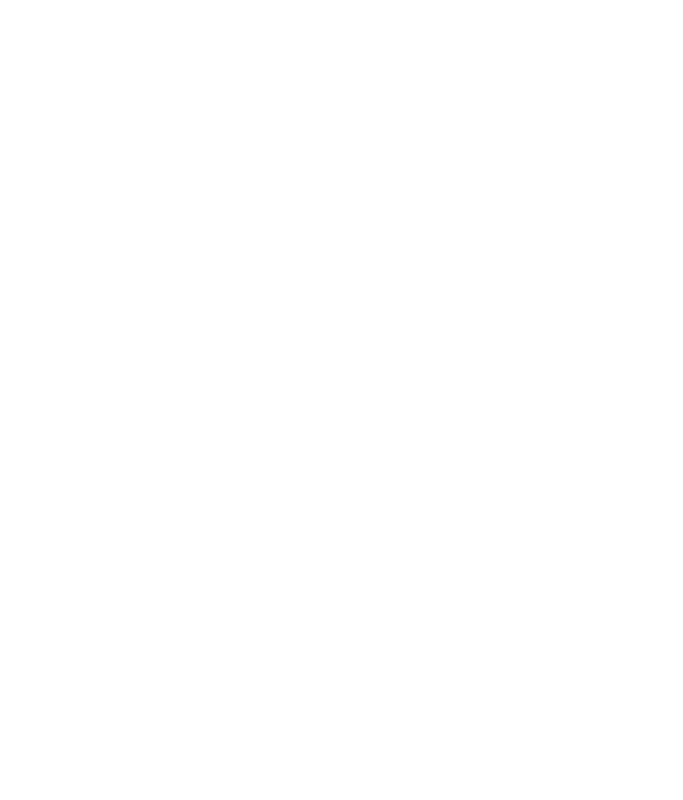
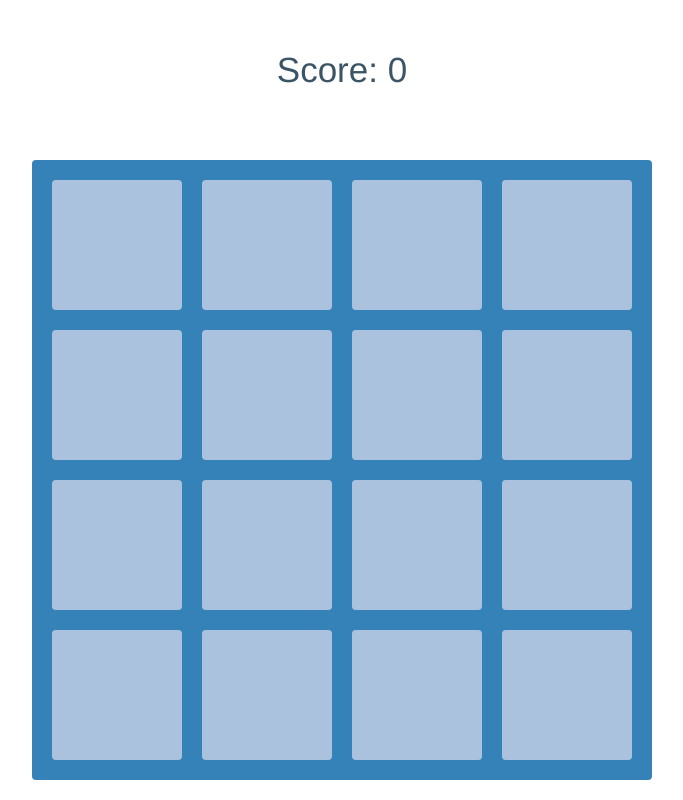
Before and after one commit to mjmartinez13/2048, a plain HTML site: page index.html in a window 1280 px wide. Shown: the whole page, without its empty margins (298-981 px from the left). Drawn offline with nearby package versions, Linux system fonts and the light colour scheme.

Commit message:
html & css setup

```diff
--- /dev/null
+++ b/css/style.css
@@ -0,0 +1,86 @@
+body {
+  color: #3c5566;
+  font-family: "Helvetica Neue", Arial, sans-serif;
+  font-size: 18px;
+  margin: 0;
+  padding: 0;
+}
+
+#score {
+  font-size: 35px;
+  text-align: center;
+  padding: 50px;
+}
+
+#game-board {
+  background: #3582b8;
+  border-radius: 4px;
+  padding: 10px;
+  width: 600px;
+  margin: 0 auto;
+  margin-top: 20px;
+}
+
+.clearfix {
+  clear: both;
+}
+
+.row {
+  height: 100%;
+  width: 100%;
+}
+
+.cell,
+.tile {
+  background: rgba(225, 226, 241, 0.5);
+  border-radius: 4px;
+  box-sizing: border-box;
+  height: 130px;
+  float: left;
+  margin: 10px;
+  width: 130px;
+}
+
+.tile {
+  background: rgba(225, 226, 241, 0.35);
+  box-sizing: border-box;
+  color: #fff;
+  float: none;
+  font-size: 55px;
+  font-weight: bold;
+  padding-top: 30px;
+  position: absolute;
+  text-align: center;
+  text-shadow: 1px 1px 3px #000;
+}
+
+.tile.tile-position-0-0 { transform: translate(0, 0); }
+.tile.tile-position-0-1 { transform: translate(150px, 0); }
+.tile.tile-position-0-2 { transform: translate(300px, 0); }
+.tile.tile-position-0-3 { transform: translate(450px, 0); }
+.tile.tile-position-1-0 { transform: translate(0, 150px); }
+.tile.tile-position-1-1 { transform: translate(150px, 150px); }
+.tile.tile-position-1-2 { transform: translate(300px, 150px); }
+.tile.tile-position-1-3 { transform: translate(450px, 150px); }
+.tile.tile-position-2-0 { transform: translate(0, 300px); }
+.tile.tile-position-2-1 { transform: translate(150px, 300px); }
+.tile.tile-position-2-2 { transform: translate(300px, 300px); }
+.tile.tile-position-2-3 { transform: translate(450px, 300px); }
+.tile.tile-position-3-0 { transform: translate(0, 450px); }
+.tile.tile-position-3-1 { transform: translate(150px, 450px); }
+.tile.tile-position-3-2 { transform: translate(300px, 450px); }
+.tile.tile-position-3-3 { transform: translate(450px, 450px); }
+
+
+
+.tile.val-2    { background: #93d2ff; }
+.tile.val-4    { background: #4ab5ff; }
+.tile.val-8    { background: #289cef; }
+.tile.val-16   { background: #2a72a3; }
+.tile.val-32   { background: #105a86; }
+.tile.val-64   { background: #00548c; }
+.tile.val-128  { background: #004777; }
+.tile.val-256  { background: #002c4a; }
+.tile.val-512  { background: #000F35; }
+.tile.val-1024 { background: #000921; font-size: 50px; padding-top: 35px; }
+.tile.val-2048 { background: #009894; font-size: 50px; padding-top: 35px; }
--- a/index.html
+++ b/index.html
@@ -3,8 +3,70 @@
   <head>
     <meta charset="utf-8">
     <title> 2048 - an intense game of arrow keys </title>
+    <link rel="stylesheet" href="css/style.css">
   </head>
   <body>
+    <div id="score">
+      Score: <span id="score-display">0</span>
+    </div>
+
+    <div id="game-board">
+      <div class="row">
+        <div class="cell"></div>
+        <div class="cell"></div>
+        <div class="cell"></div>
+        <div class="cell"></div>
+      </div>
+
+      <div class="row">
+        <div class="cell"></div>
+        <div class="cell"></div>
+        <div class="cell"></div>
+        <div class="cell"></div>
+      </div>
+
+      <div class="row">
+        <div class="cell"></div>
+        <div class="cell"></div>
+        <div class="cell"></div>
+        <div class="cell"></div>
+      </div>
+
+      <div class="row">
+        <div class="cell"></div>
+        <div class="cell"></div>
+        <div class="cell"></div>
+        <div class="cell"></div>
+      </div>
+
+      <div id="tile-container">
+          <div class="tile tile-position-0-0"></div>
+          <div class="tile tile-position-0-1"></div>
+          <div class="tile tile-position-0-2"></div>
+          <div class="tile tile-position-0-3"></div>
+
+          <div class="tile tile-position-1-0"></div>
+          <div class="tile tile-position-1-1"></div>
+          <div class="tile tile-position-1-2"></div>
+          <div class="tile tile-position-1-3"></div>
+
+          <div class="tile tile-position-2-0"></div>
+          <div class="tile tile-position-2-1"></div>
+          <div class="tile tile-position-2-2"> </div>
+          <div class="tile tile-position-2-3"> </div>
+
+          <div class="tile tile-position-3-0"></div>
+          <div class="tile tile-position-3-1"></div>
+          <div class="tile tile-position-3-2"></div>
+          <div class="tile tile-position-3-3"></div>
+      </div>
+
+      <div class="clearfix"></div>
+
+    </div>
+
+
+
     <script src="http://code.jquery.com/jquery-3.1.1.slim.min.js" integrity="sha256-/SIrNqv8h6QGKDuNoLGA4iret+kyesCkHGzVUUV0shc=" crossorigin="anonymous"></script>
     <script src="js/game-2048.js"></script>
   </body>
--- a/js/game-2048.js
+++ b/js/game-2048.js
@@ -57,6 +57,7 @@ Game2048.prototype._getAviablePosition = function () {
     this.board.forEach(function (row) {
       console.log(row);
     });
+    console.log('Current Score:' + this.score);
   };
 
   // ============================================
@@ -226,7 +227,7 @@ Game2048.prototype._getAviablePosition = function () {
     }
   };
 
-  Game2048.prototype._updateScore = function () {
+  Game2048.prototype._updateScore = function (points) {
     this.score += points;
 
     if (points === 2048){
```
